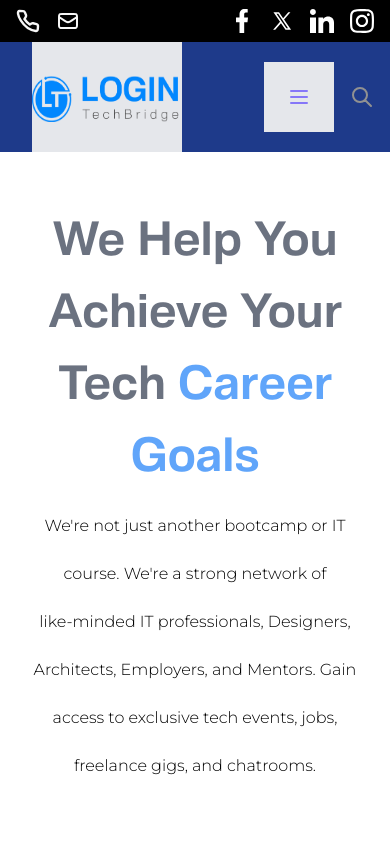
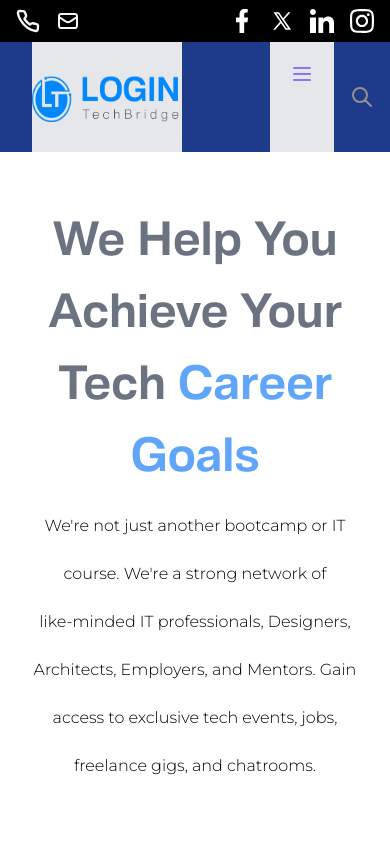
Before and after one commit to RAAMSRI2020/logintechbridge, a React (Vite) app: page / in a window 390 px wide. Shown: the top 844 px of the page. Built offline with nearby package versions, Linux system fonts and the light colour scheme; a web font is replaced by a local one.

Commit message:
Corrections in Nvabar done

```diff
--- a/src/components/Navbar.jsx
+++ b/src/components/Navbar.jsx
@@ -22,7 +22,7 @@ const Navbar = () => {
       {/* Right Section (Menu + Search) */}
       <div className="flex items-center space-x-4 md:space-x-6">
         {/* Menu Icon */}
-        <div className="cursor-pointer bg-gray-200 p-[1.45rem]" onClick={() => setToggle(!toggle)}>
+        <div className="cursor-pointer bg-gray-200 sm:p-[1.45rem] p-5 h-[13vh]" onClick={() => setToggle(!toggle)}>
           <img
             src={toggle ? close : menu}
             alt="menu"
```
